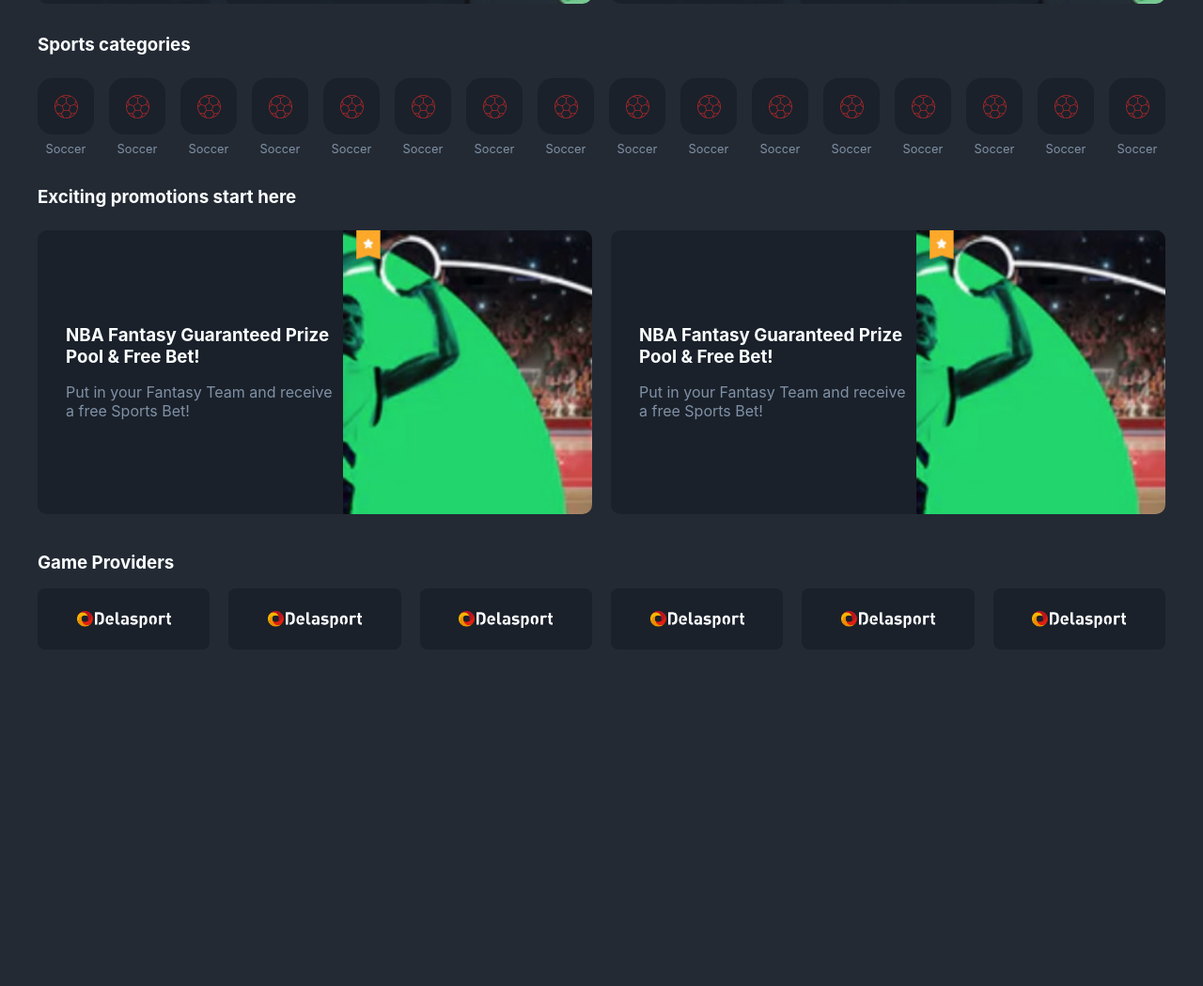
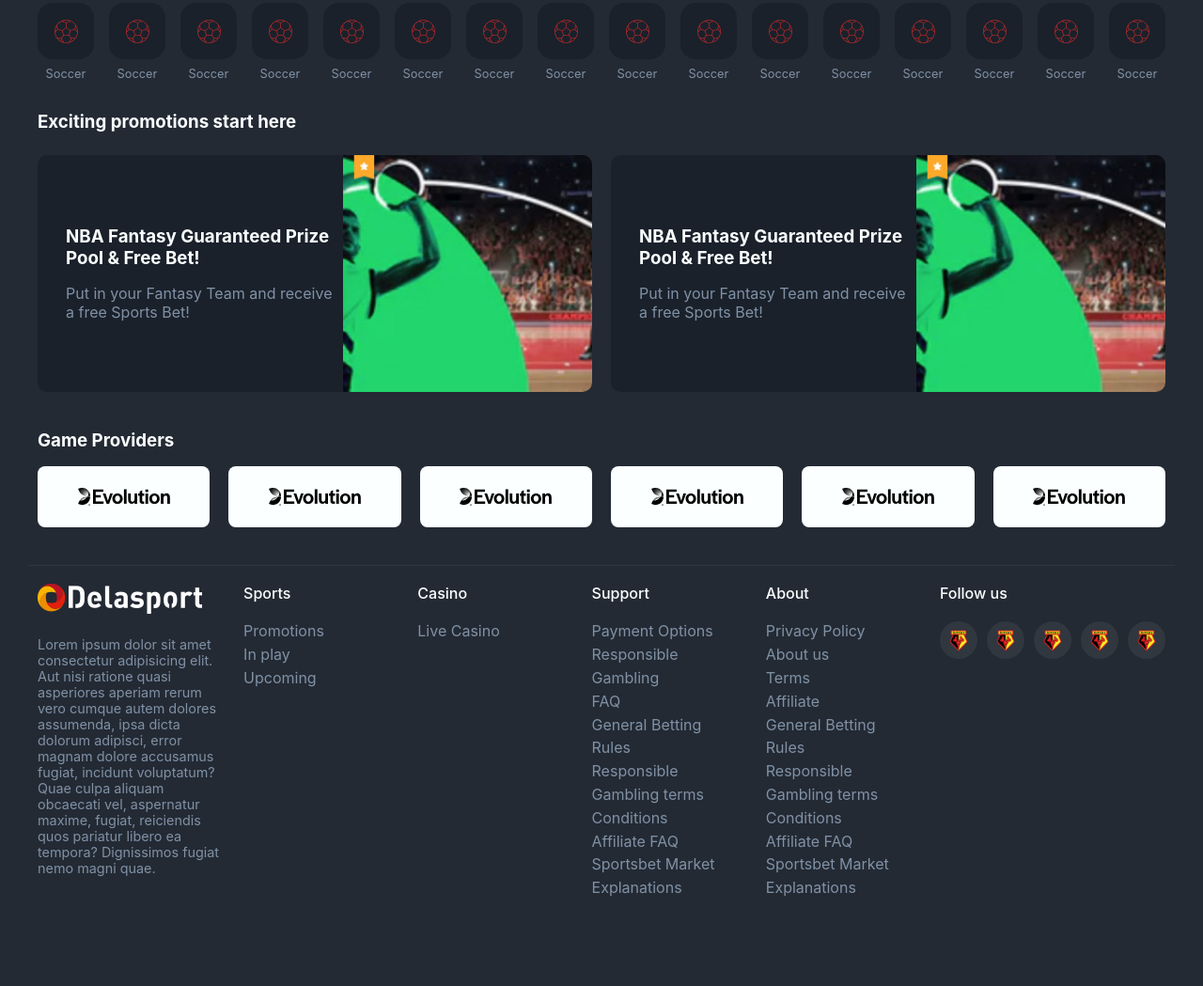
Before and after one commit to IamMilev/tasks, a plain HTML site: page index.html in a window 1280 px wide. Shown: the part 572-1621 px from the top of the page at 94% size. Before the commit the page ends 1293 px from the top, so only its background shows below. Drawn offline with Linux system fonts and the light colour scheme.

Commit message:
Styling task finish

```diff
--- a/assets/css/styles.css
+++ b/assets/css/styles.css
@@ -9,7 +9,7 @@
   --font-size-xl: 1.6rem;
   --font-size-lg: 1.25rem;
   --font-size-md: 1rem;
-  --font-size-sm: 0.8rem;
+  --font-size-sm: 0.9rem;
   --font-size-xs: 0.7rem;
 }
 
@@ -166,7 +166,7 @@
   justify-content: space-between;
   flex-basis: 50%;
   margin: 0 10px;
-  height: 300px;
+  height: 220px;
   background: url("../images/banner.jpg") no-repeat;
   background-size: cover;
   border-radius: 10px;
@@ -254,7 +254,7 @@
 
 .promotions-section .promotion .image {
   width: fit-content;
-  height: 200px;
+  height: 150px;
   flex-basis: 100%;
 }
 
@@ -272,7 +272,7 @@
     display: flex;
     align-items: center;
     justify-content: center;
-    background: var(--secondary-color);
+    background: var(--white-color);
     flex-basis: 16.6%;
     margin: 0 10px;
     border-radius: 8px;
@@ -282,3 +282,73 @@
 .providers-section .provider img {
     max-width: 100px;
 }
+
+/* Footer */
+footer {
+  padding: 30px 0 90px 0;
+}
+
+footer .wrapper::before{
+  content: '';
+  position: absolute;
+  height: 1px;
+  width: 100%;
+  background: #30373f;
+  top: -20px;
+}
+
+footer .wrapper {
+  display: flex;
+  margin: 0 -10px;
+  position: relative;
+}
+
+footer .wrapper > div {
+  flex-basis: 16.6%;
+  margin: 0 10px;
+}
+
+footer .wrapper > div:first-child, footer .wrapper > div:last-child {
+  flex-basis: 20%;
+}
+
+footer .wrapper .links .description {
+  font-size: var(--font-size-sm);
+}
+
+footer .wrapper .links .title {
+  font-size: var(--font-size-md);
+  font-weight: 500;
+  color: var(--white-color);
+  margin-bottom: 1.25rem;
+}
+
+footer .wrapper .links .link {
+  display: block;
+  color: var(--font-color);
+  text-decoration: none;
+  margin-bottom: .3rem;
+}
+
+footer .wrapper .links .socials {
+  display: flex;
+}
+
+footer .wrapper .links .socials a {
+  text-decoration: none;
+  background: var(--third-color);
+  display: flex;
+  align-items: center;
+  justify-content: center;
+  width: 40px;
+  height: 40px;
+  border-radius: 10rem;
+}
+
+footer .wrapper .links .socials a:not(:last-child) {
+  margin-right: 10px;
+}
+
+footer .wrapper .links .socials img {
+  width: 20px;
+}
--- a/index.html
+++ b/index.html
@@ -4,7 +4,7 @@
     <meta charset="UTF-8" />
     <meta http-equiv="X-UA-Compatible" content="IE=edge" />
     <meta name="viewport" content="width=device-width, initial-scale=1.0" />
-    <link rel="stylesheet" href="./assets/css/styles.css">
+    <link rel="stylesheet" href="./assets/css/styles.css" />
     <title>Style Task</title>
   </head>
   <body>
@@ -14,13 +14,11 @@
           <ul class="nav-items">
             <li class="nav-link">
               <a href="#" role="link">
-                          <img src="./assets/images/logo.png" alt="Logo of Delasport">
+                <img src="./assets/images/logo.png" alt="Logo of Delasport" />
               </a>
             </li>
             <li class="nav-link">
-                      <a href="#" class="language-selector">
-                          English
-                      </a>
+              <a href="#" class="language-selector"> English </a>
             </li>
           </ul>
         </nav>
@@ -31,16 +29,12 @@
         <div class="content-wrapper">
           <div class="sponsorships">
             <div class="club">
-                        <img src="./assets/images/watford.png" alt="Logo of Watford">
-                        <div>
-                            Main Club Partner
-                        </div>
+              <img src="./assets/images/watford.png" alt="Logo of Watford" />
+              <div>Main Club Partner</div>
             </div>
             <div class="club">
-                        <img src="./assets/images/watford.png" alt="Logo of Watford">
-                        <div>
-                            Official Shirt Sponsor
-                        </div>
+              <img src="./assets/images/watford.png" alt="Logo of Watford" />
+              <div>Official Shirt Sponsor</div>
             </div>
           </div>
           <div class="login">
@@ -55,21 +49,15 @@
         <div class="banner-wrapper">
           <div class="banner">
             <h2>Sport Betting</h2>
-                    <div class="description">
-                        Price Boost every day on all sports.
-                    </div>
-                    <a href="#" class="btn btn-md">
-                        Go to Sports
-                    </a>
+            <div class="description">Price Boost every day on all sports.</div>
+            <a href="#" class="btn btn-md"> Go to Sports </a>
           </div>
           <div class="banner">
             <h2>Casino</h2>
             <div class="description">
               Offering the best slots and live dealer games.
             </div>
-                    <a href="#" class="btn btn-md">
-                        Go to Casino
-                    </a>
+            <a href="#" class="btn btn-md"> Go to Casino </a>
           </div>
         </div>
       </div>
@@ -80,97 +68,97 @@
         <div class="categories-wrapper">
           <div class="category">
             <div class="icon">
-                        <img src="./assets/images/football.svg" alt="Football Icon">
+              <img src="./assets/images/football.svg" alt="Football Icon" />
             </div>
             <div class="title">Soccer</div>
           </div>
           <div class="category">
             <div class="icon">
-                        <img src="./assets/images/football.svg" alt="Football Icon">
+              <img src="./assets/images/football.svg" alt="Football Icon" />
             </div>
             <div class="title">Soccer</div>
           </div>
           <div class="category">
             <div class="icon">
-                        <img src="./assets/images/football.svg" alt="Football Icon">
+              <img src="./assets/images/football.svg" alt="Football Icon" />
             </div>
             <div class="title">Soccer</div>
           </div>
           <div class="category">
             <div class="icon">
-                        <img src="./assets/images/football.svg" alt="Football Icon">
+              <img src="./assets/images/football.svg" alt="Football Icon" />
             </div>
             <div class="title">Soccer</div>
           </div>
           <div class="category">
             <div class="icon">
-                        <img src="./assets/images/football.svg" alt="Football Icon">
+              <img src="./assets/images/football.svg" alt="Football Icon" />
             </div>
             <div class="title">Soccer</div>
           </div>
           <div class="category">
             <div class="icon">
-                        <img src="./assets/images/football.svg" alt="Football Icon">
+              <img src="./assets/images/football.svg" alt="Football Icon" />
             </div>
             <div class="title">Soccer</div>
           </div>
           <div class="category">
             <div class="icon">
-                        <img src="./assets/images/football.svg" alt="Football Icon">
+              <img src="./assets/images/football.svg" alt="Football Icon" />
             </div>
             <div class="title">Soccer</div>
           </div>
           <div class="category">
             <div class="icon">
-                        <img src="./assets/images/football.svg" alt="Football Icon">
+              <img src="./assets/images/football.svg" alt="Football Icon" />
             </div>
             <div class="title">Soccer</div>
           </div>
           <div class="category">
             <div class="icon">
-                        <img src="./assets/images/football.svg" alt="Football Icon">
+              <img src="./assets/images/football.svg" alt="Football Icon" />
             </div>
             <div class="title">Soccer</div>
           </div>
           <div class="category">
             <div class="icon">
-                        <img src="./assets/images/football.svg" alt="Football Icon">
+              <img src="./assets/images/football.svg" alt="Football Icon" />
             </div>
             <div class="title">Soccer</div>
           </div>
           <div class="category">
             <div class="icon">
-                        <img src="./assets/images/football.svg" alt="Football Icon">
+              <img src="./assets/images/football.svg" alt="Football Icon" />
             </div>
             <div class="title">Soccer</div>
           </div>
           <div class="category">
             <div class="icon">
-                        <img src="./assets/images/football.svg" alt="Football Icon">
+              <img src="./assets/images/football.svg" alt="Football Icon" />
             </div>
             <div class="title">Soccer</div>
           </div>
           <div class="category">
             <div class="icon">
-                        <img src="./assets/images/football.svg" alt="Football Icon">
+              <img src="./assets/images/football.svg" alt="Football Icon" />
             </div>
             <div class="title">Soccer</div>
           </div>
           <div class="category">
             <div class="icon">
-                        <img src="./assets/images/football.svg" alt="Football Icon">
+              <img src="./assets/images/football.svg" alt="Football Icon" />
             </div>
             <div class="title">Soccer</div>
           </div>
           <div class="category">
             <div class="icon">
-                        <img src="./assets/images/football.svg" alt="Football Icon">
+              <img src="./assets/images/football.svg" alt="Football Icon" />
             </div>
             <div class="title">Soccer</div>
           </div>
           <div class="category">
             <div class="icon">
-                        <img src="./assets/images/football.svg" alt="Football Icon">
+              <img src="./assets/images/football.svg" alt="Football Icon" />
             </div>
             <div class="title">Soccer</div>
           </div>
@@ -186,14 +174,22 @@
             <div class="description">
               Put in your Fantasy Team and receive a free Sports Bet!
             </div>
-                        <img src="./assets/images/promotion.jpg" class="image" alt="Promotions image">
+            <img
+              src="./assets/images/promotion.jpg"
+              class="image"
+              alt="Promotions image"
+            />
           </div>
           <div class="promotion">
             <h3 class="title">NBA Fantasy Guaranteed Prize Pool & Free Bet!</h3>
             <div class="description">
               Put in your Fantasy Team and receive a free Sports Bet!
             </div>
-                        <img src="./assets/images/promotion.jpg" class="image" alt="Promotions image">
+            <img
+              src="./assets/images/promotion.jpg"
+              class="image"
+              alt="Promotions image"
+            />
           </div>
         </div>
       </div>
@@ -203,25 +199,102 @@
         <h3>Game Providers</h3>
         <div class="providers-wrapper">
           <div class="provider">
-                    <img src="./assets/images/logo.png" alt="Delasport Logo">
+            <img src="./assets/images/evolution.svg" alt="evolution logo" />
           </div>
           <div class="provider">
-                    <img src="./assets/images/logo.png" alt="Delasport Logo">
+            <img src="./assets/images/evolution.svg" alt="evolution logo" />
           </div>
           <div class="provider">
-                    <img src="./assets/images/logo.png" alt="Delasport Logo">
+            <img src="./assets/images/evolution.svg" alt="evolution logo" />
           </div>
           <div class="provider">
-                    <img src="./assets/images/logo.png" alt="Delasport Logo">
+            <img src="./assets/images/evolution.svg" alt="evolution logo" />
           </div>
           <div class="provider">
-                    <img src="./assets/images/logo.png" alt="Delasport Logo">
+            <img src="./assets/images/evolution.svg" alt="evolution logo" />
           </div>
           <div class="provider">
-                    <img src="./assets/images/logo.png" alt="Delasport Logo">
+            <img src="./assets/images/evolution.svg" alt="evolution logo" />
           </div>
         </div>
       </div>
     </div>
+    <footer>
+      <div class="container">
+        <div class="wrapper">
+          <div class="links">
+            <img src="./assets/images/logo.png" alt="Logo of Delasport" class="title" />
+            <div class="description">
+              Lorem ipsum dolor sit amet consectetur adipisicing elit. Aut nisi
+              ratione quasi asperiores aperiam rerum vero cumque autem dolores
+              assumenda, ipsa dicta dolorum adipisci, error magnam dolore
+              accusamus fugiat, incidunt voluptatum? Quae culpa aliquam
+              obcaecati vel, aspernatur maxime, fugiat, reiciendis quos pariatur
+              libero ea tempora? Dignissimos fugiat nemo magni quae.
+            </div>
+          </div>
+          <div class="links">
+            <div class="title">Sports</div>
+            <a href="#" class="link">Promotions</a>
+            <a href="#" class="link">In play</a>
+            <a href="#" class="link">Upcoming</a>
+          </div>
+          <div class="links">
+            <div class="title">Casino</div>
+            <a href="#" class="link">Live Casino</a>
+          </div>
+          <div class="links">
+            <div class="title">Support</div>
+            <a href="#" class="link">Payment Options</a>
+            <a href="#" class="link">Responsible</a>
+            <a href="#" class="link">Gambling</a>
+            <a href="#" class="link">FAQ</a>
+            <a href="#" class="link">General Betting</a>
+            <a href="#" class="link">Rules</a>
+            <a href="#" class="link">Responsible</a>
+            <a href="#" class="link">Gambling terms</a>
+            <a href="#" class="link">Conditions</a>
+            <a href="#" class="link">Affiliate FAQ</a>
+            <a href="#" class="link">Sportsbet Market</a>
+            <a href="#" class="link">Explanations</a>
+          </div>
+          <div class="links">
+            <div class="title">About</div>
+            <a href="#" class="link">Privacy Policy</a>
+            <a href="#" class="link">About us</a>
+            <a href="#" class="link">Terms</a>
+            <a href="#" class="link">Affiliate</a>
+            <a href="#" class="link">General Betting</a>
+            <a href="#" class="link">Rules</a>
+            <a href="#" class="link">Responsible</a>
+            <a href="#" class="link">Gambling terms</a>
+            <a href="#" class="link">Conditions</a>
+            <a href="#" class="link">Affiliate FAQ</a>
+            <a href="#" class="link">Sportsbet Market</a>
+            <a href="#" class="link">Explanations</a>
+          </div>
+          <div class="links">
+            <div class="title">Follow us</div>
+            <div class="socials">
+              <a href="#">
+                <img src="./assets/images/watford.png" alt="Social link" />
+              </a>
+              <a href="#">
+                <img src="./assets/images/watford.png" alt="Social link" />
+              </a>
+              <a href="#">
+                <img src="./assets/images/watford.png" alt="Social link" />
+              </a>
+              <a href="#">
+                <img src="./assets/images/watford.png" alt="Social link" />
+              </a>
+              <a href="#">
+                <img src="./assets/images/watford.png" alt="Social link" />
+              </a>
+            </div>
+          </div>
+        </div>
+      </div>
+    </footer>
   </body>
 </html>
```
Also changed, not shown: assets/images/evolution.svg (added). Lines whose indentation alone changed are shown as unchanged.
